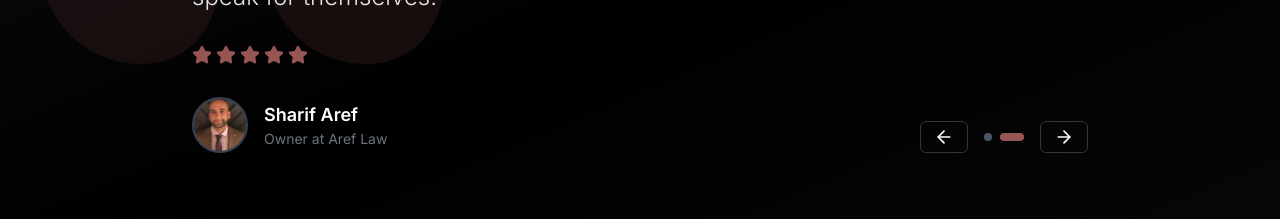
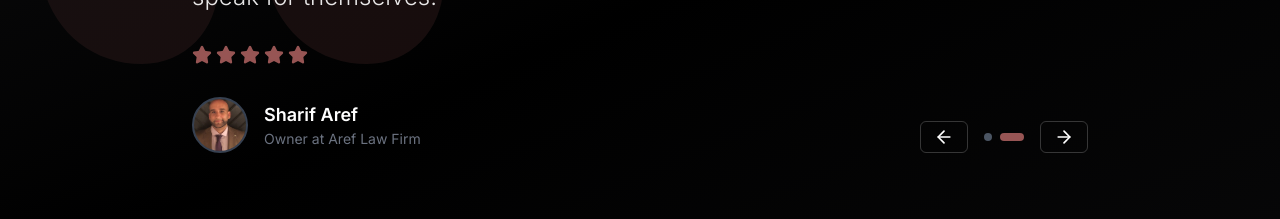
Before and after one commit to SocialEngagementGroup/marketing, a React (Vite) app: page /lawyer in a window 1280 px wide. Shown: the part 4560-4779 px from the top of the page. Built offline with nearby package versions, Linux system fonts and the light colour scheme; a web font is replaced by a local one.

Commit message:
Categorize testimonials in one place

```diff
--- a/src/components/Homepage/Testimonials/index.tsx
+++ b/src/components/Homepage/Testimonials/index.tsx
@@ -1,47 +1,13 @@
 import React, { useState, useEffect } from 'react';
 import { ChevronLeft, ChevronRight, Star } from 'lucide-react';
 
-interface Testimonial {
-  id: number;
-  quote: string;
-  author: string;
-  role: string;
-  company: string;
-  image: string;
-}
-
-const testimonials: Testimonial[] = [
-  {
-    id: 1,
-    quote: "Working with the Social Engagement Group allowed me to focus on my business instead of worrying about marketing. Their team truly understands what law firms need to grow their online presence.",
-    author: "Michael F. Campopiano",
-    role: "CEO at",
-    company: "The MFC Law",
-    image: "/testimonial/law1.png",
-  },
-  {
-    id: 2,
-    quote: "Social Engagement Group built our website from the ground up and gave us a real online presence. We finally started showing up in search and the results speak for themselves.",
-    author: "Sharif Aref",
-    role: "Owner at",
-    company: "Aref Law Firm",
-    image: "/testimonial/law2.png",
-  },
-  {
-    id: 3,
-    quote: "SEG helped bring our vision to life. They took the time to listen to what we wanted & turned our ideas into a brand we’re proud of. We got brand guidelines, logo, menus & social media content. Highly recommend working with them.",
-    author: "Zakia Sumi",
-    role: "CEO at",
-    company: "The Munch Yard",
-    image: "/testimonial/restaurant1.png",
-  },
-];
-
+import { allTestimonials } from '../../../data/testimonials';
 
 /**
  * Homepage Testimonials Section - Full Screen Slide
  */
 const HomepageTestimonials: React.FC = () => {
+  const testimonials = allTestimonials; // Showing all on homepage
   const [currentIndex, setCurrentIndex] = useState(0);
 
   const nextTestimonial = () => {
--- a/src/components/Lawyer/Testimonials/index.tsx
+++ b/src/components/Lawyer/Testimonials/index.tsx
@@ -2,35 +2,11 @@ import React, { useState, useEffect } from 'react';
 import { ChevronLeft, ChevronRight } from 'lucide-react'; // Removing unused import
 import TestimonialCard from './TestimonialCard';
 
-interface Testimonial {
-  id: number;
-  quote: string;
-  author: string;
-  position: string;
-  rating: number;
-  image?: string;
-}
-
-const testimonials: Testimonial[] = [
-  {
-    id: 1,
-    quote: "Working with the Social Engagement Group allowed me to focus on my business instead of worrying about marketing. Their team truly understands what law firms need to grow their online presence.",
-    author: "Michael F. Campopiano",
-    position: "CEO at MFC Law",
-    rating: 5,
-    image: "/testimonial/law1.png",
-  },
-  {
-    id: 2,
-    quote: "Social Engagement Group built our website from the ground up and gave us a real online presence. We finally started showing up in search and the results speak for themselves.",
-    author: "Sharif Aref",
-    position: "Owner at Aref Law",
-    rating: 5,
-    image: "/testimonial/law2.png",
-  },
-];
+import { allTestimonials } from '../../../data/testimonials';
 
 const Testimonials: React.FC = () => {
+  // Filter for only legal industry testimonials
+  const testimonials = allTestimonials.filter(t => t.category === 'legal');
   const [currentIndex, setCurrentIndex] = useState(0);
 
   const nextTestimonial = () => {
@@ -86,9 +62,9 @@ const Testimonials: React.FC = () => {
             <div className="relative">
               <TestimonialCard
                 quote={current.quote}
-                rating={current.rating}
+                rating={current.rating || 5}
                 author={current.author}
-                position={current.position}
+                position={`${current.role} ${current.company}`}
                 image={current.image}
                 onNext={nextTestimonial}
                 onPrev={prevTestimonial}
--- /dev/null
+++ b/src/data/testimonials.ts
@@ -0,0 +1,43 @@
+export interface Testimonial {
+  id: number;
+  quote: string;
+  author: string;
+  role: string;
+  company: string;
+  image: string;
+  category: 'legal' | 'restaurant' | 'ecommerce' | 'other';
+  rating?: number;
+}
+
+export const allTestimonials: Testimonial[] = [
+  {
+    id: 1,
+    quote: "Working with the Social Engagement Group allowed me to focus on my business instead of worrying about marketing. Their team truly understands what law firms need to grow their online presence.",
+    author: "Michael F. Campopiano",
+    role: "CEO at",
+    company: "The MFC Law",
+    image: "/testimonial/law1.png",
+    category: "legal",
+    rating: 5
+  },
+  {
+    id: 2,
+    quote: "Social Engagement Group built our website from the ground up and gave us a real online presence. We finally started showing up in search and the results speak for themselves.",
+    author: "Sharif Aref",
+    role: "Owner at",
+    company: "Aref Law Firm",
+    image: "/testimonial/law2.png",
+    category: "legal",
+    rating: 5
+  },
+  {
+    id: 3,
+    quote: "SEG helped bring our vision to life. They took the time to listen to what we wanted & turned our ideas into a brand we’re proud of. We got brand guidelines, logo, menus & social media content. Highly recommend working with them.",
+    author: "Zakia Sumi",
+    role: "CEO at",
+    company: "The Munch Yard",
+    image: "/testimonial/restaurant1.png",
+    category: "restaurant",
+    rating: 5
+  },
+];
```
